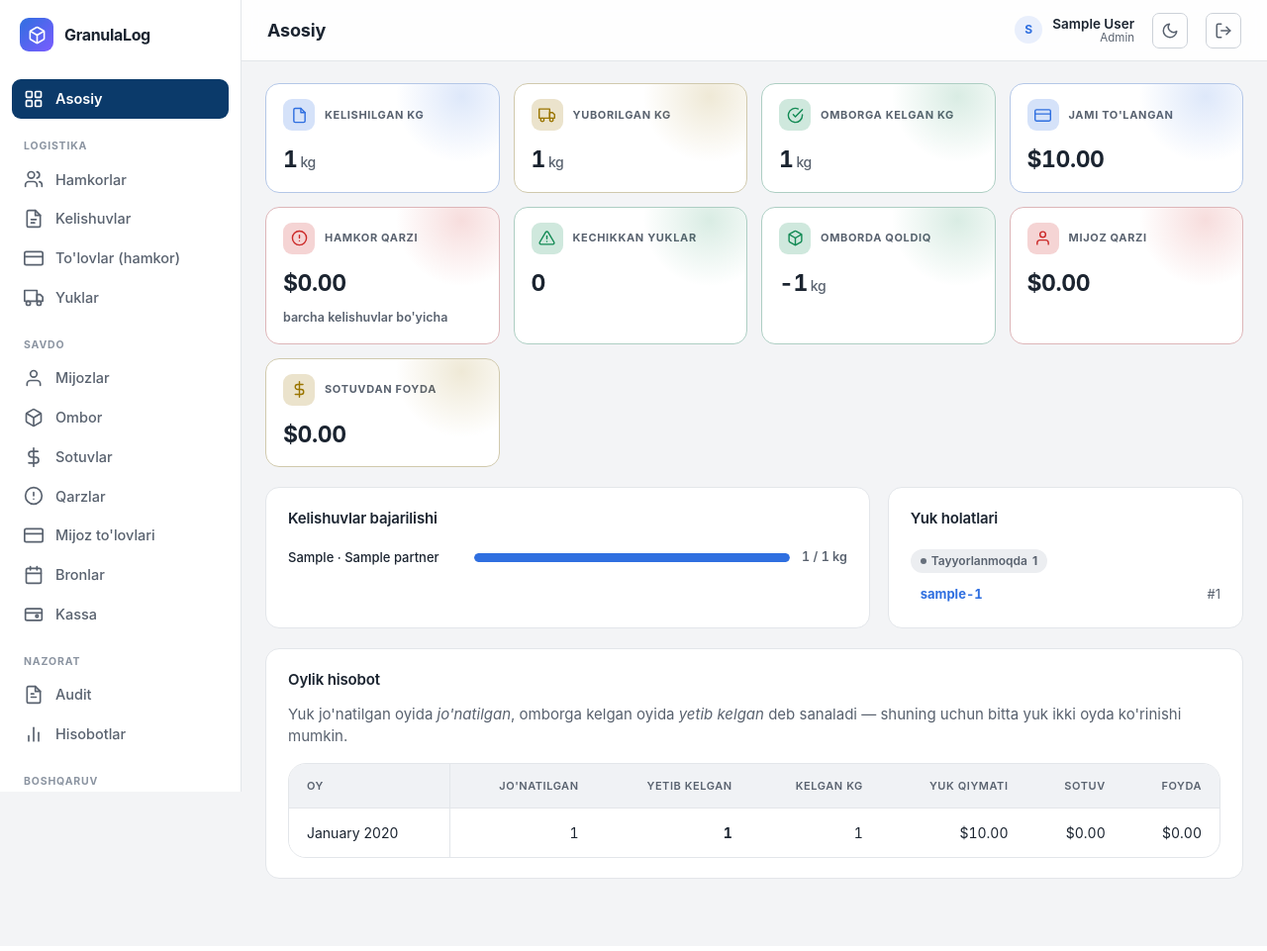
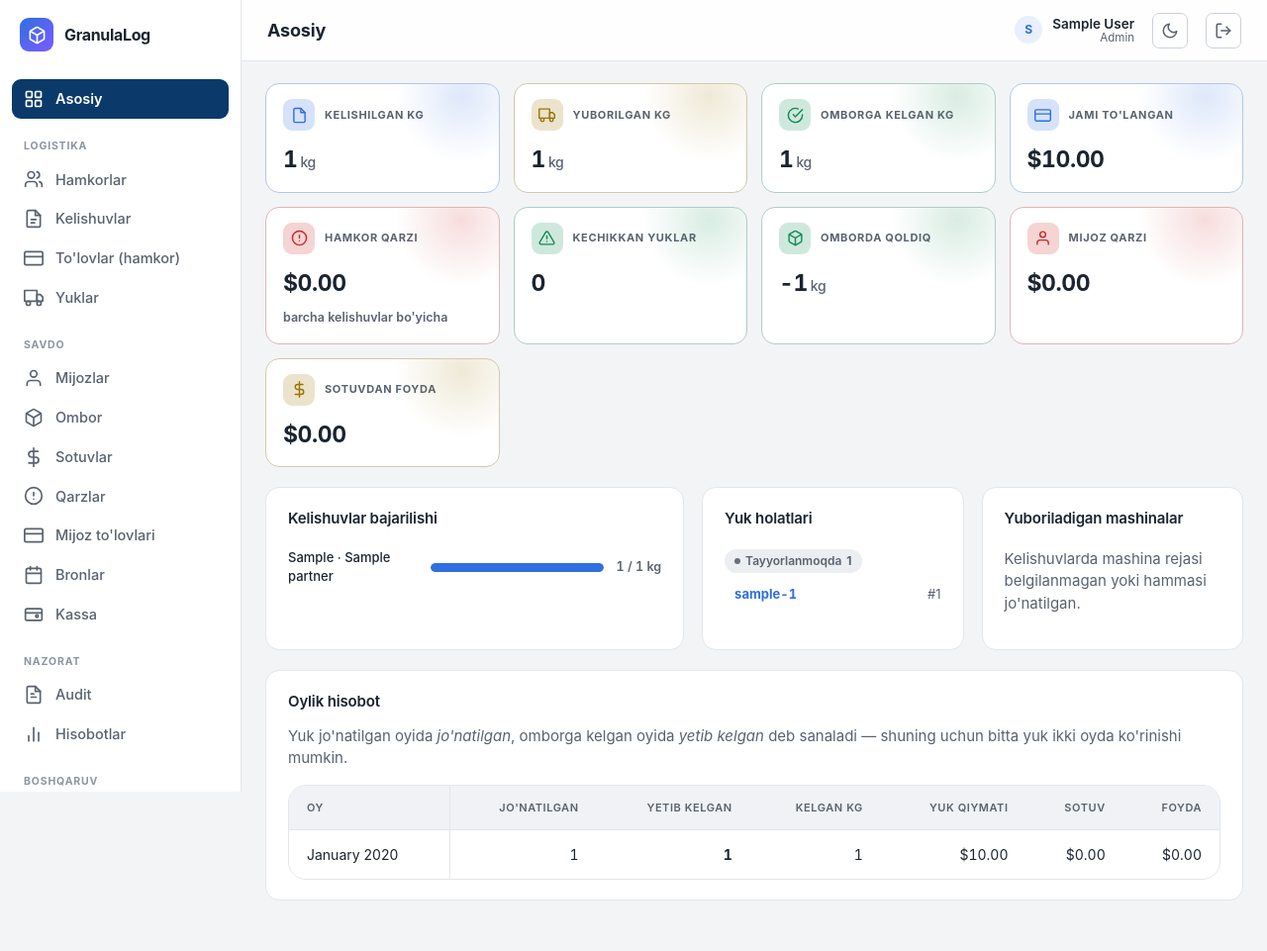
Before and after one commit to khusan2006/logistics-crm, a Django app: page / in a window 1280 px wide. Shown: the top 961 px of the page at 99% size. Before the commit the page ends 888 px from the top, so only its background shows below. Run offline with Django 5.2, Linux system fonts and the light colour scheme; a user stored in the database is signed in; data comes from the database, SQL or seed files in the repository; tables that the repository leaves empty hold one stand-in row (values such as "Sample post").

Commit message:
feat: Yuboriladigan mashinalar card beside Yuk holatlari
Three cards across the row now: kelishuv progress, where the loads are, and how
many trucks each hamkor still owes per kelishuv — planned minus sent, biggest
shortfall first, skipping kelishuvlar with no plan or nothing left to send.

Yuk holatlari gives up width for it, and the progress labels now wrap instead of
ellipsing: in the narrower column '2102 · abulqosim' had become '2102 · abul...'.

Co-Authored-By: Claude Opus 4.8 <noreply@anthropic.com>

```diff
--- a/crm/views.py
+++ b/crm/views.py
@@ -63,6 +63,16 @@ def dashboard(request):
         for st in ShipmentStatus.objects.all() if st.pk in by_status
     ]
 
+    # What each hamkor still owes in trucks: only kelishuvlar that set a plan and
+    # have not met it yet, biggest shortfall first — that is the chase list.
+    truck_plan_rows = []
+    for contract in contracts:
+        sent, planned = contract.truck_progress
+        if planned and planned > sent:
+            truck_plan_rows.append({"contract": contract, "sent": sent,
+                                    "planned": planned, "left": planned - sent})
+    truck_plan_rows.sort(key=lambda r: (-r["left"], r["contract"].pk))
+
     arrived_lots = shipments.filter(arrived__isnull=False)
     stock_kg = sum((s.available_kg for s in arrived_lots), Decimal("0"))
     customer_debt_total = sum(
@@ -73,6 +83,7 @@ def dashboard(request):
         "total_kg": total_kg, "shipped_kg": shipped_kg, "arrived_kg": arrived_kg,
         "paid_total": paid_total, "debt_total": debt_total, "overdue": overdue,
         "contracts": contracts[:8], "status_rows": status_rows,
+        "truck_plan_rows": truck_plan_rows,
         "stock_kg": stock_kg, "customer_debt_total": customer_debt_total,
         "sales_profit_total": sales_profit_total,
         "monthly": _monthly_rows(),
--- a/static/css/app.css
+++ b/static/css/app.css
@@ -1341,7 +1341,11 @@ ul.errorlist li::before { content: "⚠ "; }
    ============================================================ */
 .chart-grid { display: grid; grid-template-columns: 1fr 1fr; gap: 18px; margin-bottom: 20px; }
 .chart-grid--split { grid-template-columns: 1.7fr 1fr; }
-@media (max-width: 900px) { .chart-grid, .chart-grid--split { grid-template-columns: 1fr; } }
+.chart-grid--three { grid-template-columns: 1.6fr 1fr 1fr; }
+@media (max-width: 1200px) { .chart-grid--three { grid-template-columns: 1fr 1fr; } }
+@media (max-width: 900px) {
+  .chart-grid, .chart-grid--split, .chart-grid--three { grid-template-columns: 1fr; }
+}
 .chart-card { margin-bottom: 0; }
 .card-head { display: flex; align-items: center; justify-content: space-between; gap: 12px; margin-bottom: 18px; }
 .card-head h2 { margin: 0; }
@@ -1417,8 +1421,8 @@ ul.errorlist li::before { content: "⚠ "; }
 
 /* Horizontal bars (top products / clients) */
 .hbars { display: flex; flex-direction: column; gap: 15px; }
-.hbar-row { display: grid; grid-template-columns: minmax(84px, 1.1fr) 2fr auto; align-items: center; gap: 12px; }
-.hbar-label { font-size: 13px; font-weight: 500; color: var(--text); white-space: nowrap; overflow: hidden; text-overflow: ellipsis; }
+.hbar-row { display: grid; grid-template-columns: minmax(96px, 1.2fr) 1.6fr auto; align-items: center; gap: 12px; }
+.hbar-label { font-size: 13px; font-weight: 500; color: var(--text); overflow-wrap: anywhere; }
 .hbar-track { height: 9px; background: var(--surface-2); border-radius: var(--r-pill); overflow: hidden; }
 .hbar-fill { height: 100%; background: var(--accent); border-radius: var(--r-pill); transition: width 0.35s ease; }
 .hbar-fill--gold { background: var(--warning); }
@@ -1913,3 +1917,20 @@ ul.errorlist li::before { content: "⚠ "; }
 .status-breakdown-list span { color: var(--text-muted); }
 .status-breakdown-list .load-id { font-variant-numeric: tabular-nums; }
 .status-breakdown-more { justify-content: flex-end; font-size: 12px; }
+
+/* Yuboriladigan mashinalar: kelishuv, whose it is, and how many trucks are left. */
+.truck-plan { list-style: none; margin: 0; padding: 0; }
+.truck-plan li {
+  display: flex;
+  align-items: center;
+  justify-content: space-between;
+  gap: 12px;
+  padding: 9px 0;
+  border-bottom: 1px dashed var(--border);
+}
+.truck-plan li:last-child { border-bottom: none; }
+.truck-plan-who { display: flex; flex-direction: column; gap: 2px; font-size: 13px; min-width: 0; }
+.truck-plan-who .muted { font-size: 12px; }
+.truck-plan-count { display: flex; align-items: baseline; gap: 6px; font-variant-numeric: tabular-nums; }
+.truck-plan-count strong { font-size: 17px; }
+.truck-plan-count .muted { font-size: 12px; }
--- a/templates/crm/dashboard.html
+++ b/templates/crm/dashboard.html
@@ -79,7 +79,7 @@
   </div>
 </div>
 
-<div class="chart-grid chart-grid--split">
+<div class="chart-grid chart-grid--three">
   <div class="card chart-card">
     <div class="card-head"><h2>Kelishuvlar bajarilishi</h2></div>
     {% if contracts %}
@@ -120,6 +120,28 @@
       {% endfor %}
     </div>
     {% else %}<p class="muted">Hozircha yuklar yo'q.</p>{% endif %}
+  </div>
+
+  <div class="card chart-card">
+    <div class="card-head"><h2>Yuboriladigan mashinalar</h2></div>
+    {% if truck_plan_rows %}
+    <ul class="truck-plan">
+      {% for row in truck_plan_rows %}
+      <li>
+        <span class="truck-plan-who">
+          <a href="{% url 'contract_list' %}?q={{ row.contract.code|urlencode }}&state=">{{ row.contract.code }}</a>
+          <span class="muted">{{ row.contract.partner.name }}</span>
+        </span>
+        <span class="truck-plan-count">
+          <strong>{{ row.left }}</strong>
+          <span class="muted">{{ row.sent }}/{{ row.planned }}</span>
+        </span>
+      </li>
+      {% endfor %}
+    </ul>
+    {% else %}
+    <p class="muted">Kelishuvlarda mashina rejasi belgilanmagan yoki hammasi jo'natilgan.</p>
+    {% endif %}
   </div>
 </div>
 
```
Also changed, not shown: tests/test_dashboard.py (+30 -0 lines).
